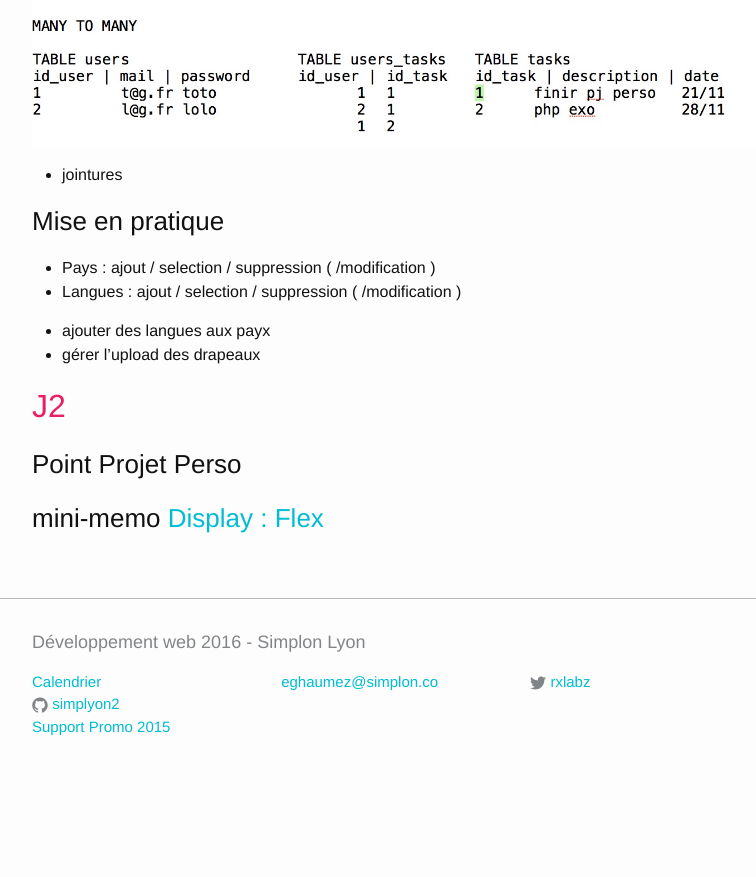
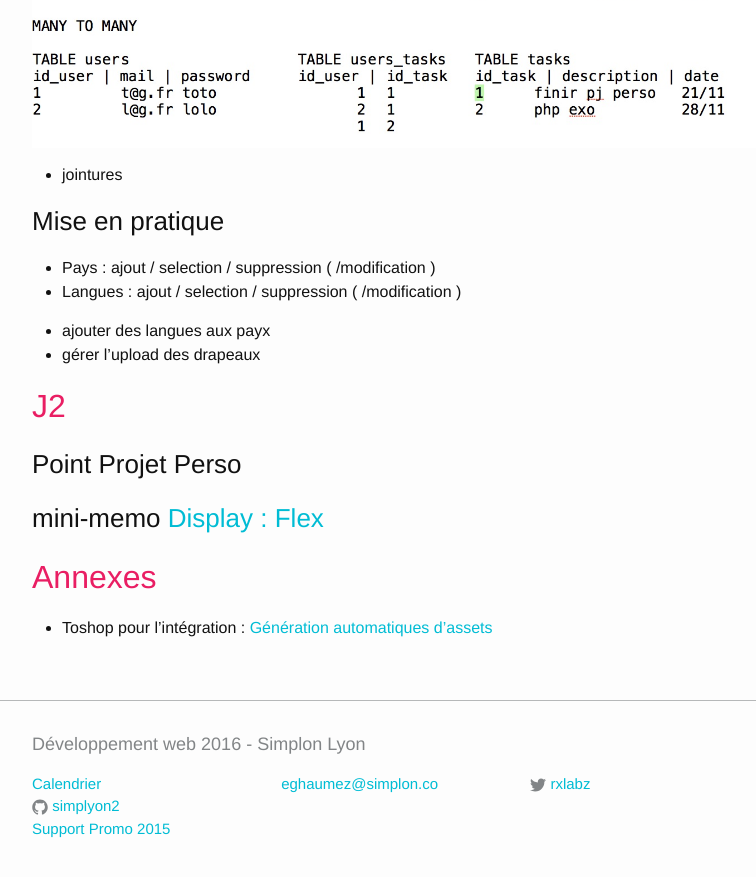
Before and after one commit to cappert/support, a Jekyll site: the page built from _posts/2016-11-14-semaine20.md, in a window 1280 px wide and 900 px high, scrolled down 708 px. Shown: the top 877 px of the window, without its empty margins (238-994 px from the left). Built offline with Jekyll 4.4.1, drawn with Linux system fonts in a browser that asks for light colours; before the commit the page ends 1506 px from its top, so only the background shows below that.

Commit message:
S20 toshop2web

```diff
--- a/_posts/2016-11-14-semaine20.md
+++ b/_posts/2016-11-14-semaine20.md
@@ -31,3 +31,8 @@ categories: hebdo
 ### Point Projet Perso
 
 ### mini-memo [Display : Flex](https://gist.github.com/rxlabz/01044b4df9312e6bb7cb0f58a8fd0f7c)
+
+
+## Annexes
+
+- Toshop pour l'intégration : [Génération automatiques d'assets](https://helpx.adobe.com/photoshop/using/generate-assets-layers.html)
```
